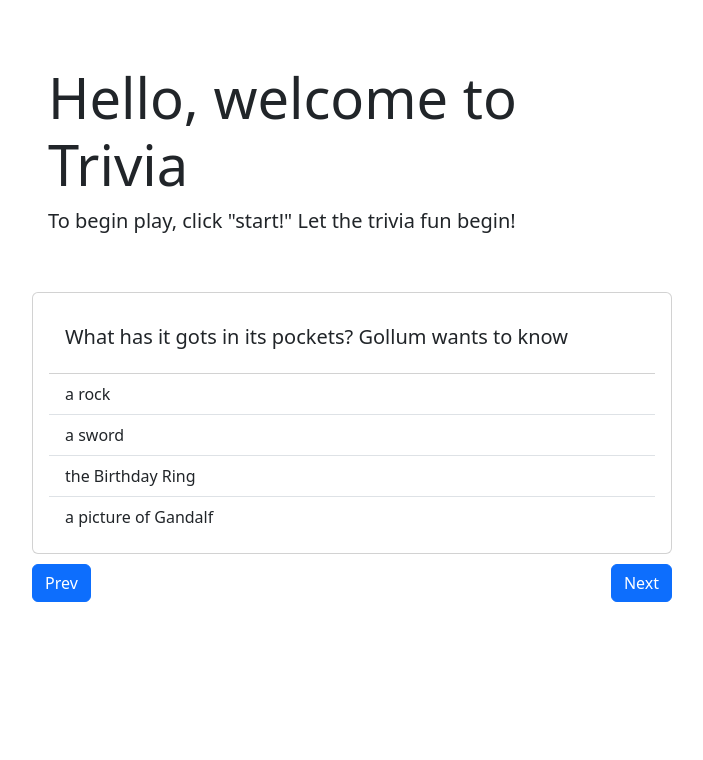
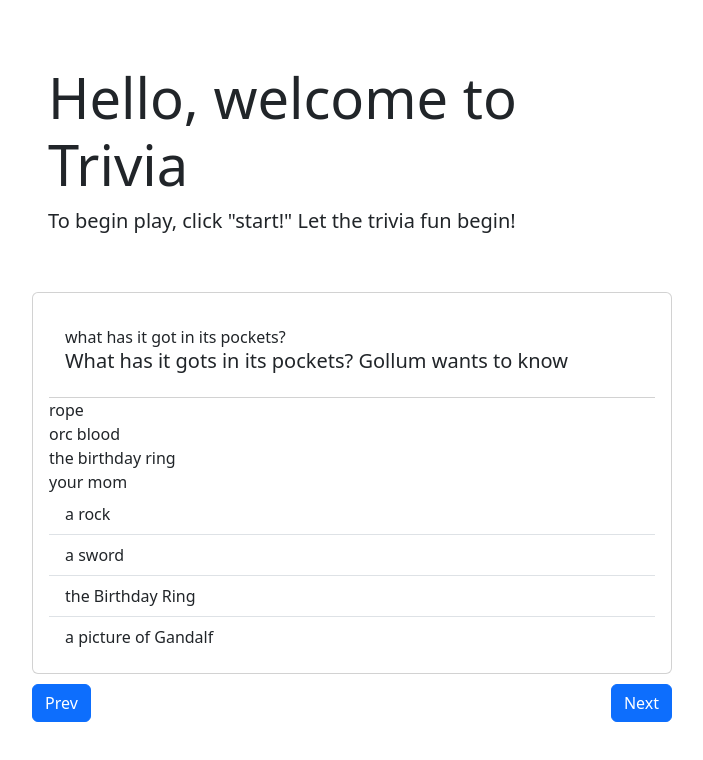
Before and after one commit to jbierly1/react-trivia, a React (Vite) app: page / in a window 1280 px wide. Both pictures are taken after a click on the element "Start". Shown: the top 760 px of the page, without its empty margins (288-991 px from the left). Built offline with nearby package versions, Linux system fonts and the light colour scheme.

Commit message:
broke questiona nd answers down into individual components, built state into full object with current question, began questions array

```diff
--- a/src/App.tsx
+++ b/src/App.tsx
@@ -5,16 +5,47 @@ import Welcome from './Welcome.tsx'
 import Start from './Start.tsx'
 import QuizBox from './QuizBoxThings/QuizBox.tsx'
 import Buttons from './Buttons.tsx'
+import TestingQuiz from './TestingQuiz.tsx'
+//next tasks:
+//copy formatting for question and answer down into thir components, delete the duplication
+//replace the text w <answer></answer> in quizbox
+//pass current question down as props to quizbox and then its components, populate them
 
+  //rework state so 'gamestarted' is just one part of an object
+  //add a state for keeping track of score, should track right or wrong as selected for the questoin (later will be for each question)
+  //question refactored entry 0 of an array of question objects, should still display in quiz box
+  //quiz box should track which answer was clicked and display green if correct, red if wrong, and update score(just console log score as we go for now)
+  //make list of 20 questions, w 'right' marked and each able to store if right or wrong or none was clicked
+  //use forward and back buttons to move through the questions(but once they're wrong canot be altered)
+  //at this point shouold move through questions,register right and wrong or none w color change
+  //when question index =20, next button turns to 'see score'
+  //make score and play again components
+  //if next button (w its new text) clicked when indedx=20, stop displaying questions
+  //then display score and play again components, populate score
+  //make play again functionality work
 function App() {
 
-  const [gameStarted,setGameStarted]=useState(false)
+  const QuestionList=[{
+    Question: "what has it got in its pockets?",
+    Answer1: "rope",
+    Answer2: "orc blood",
+    Answer3: "the birthday ring",
+    Answer4: "your mom",
+    Answered: false,
+    AnsweredCorrectly: false,
+    Correct:  3}]
+
+  const [gameState,setGameState]=useState({
+    CurrentQuestion: QuestionList[0],
+    gameStarted: false
+    }
+)
   return (
     <div>
       <Welcome></Welcome>
-      {!gameStarted &&<Start onClick={()=> setGameStarted(true)}>Start</Start>}
-      {gameStarted&&<QuizBox></QuizBox>}
-      {gameStarted&&<Buttons></Buttons>}
+      {!gameState.gameStarted &&<Start onClick={()=> setGameState({...gameState, gameStarted:true})}>Start</Start>}
+      {gameState.gameStarted&&<QuizBox currentQuestion={gameState.CurrentQuestion}></QuizBox>}
+      {gameState.gameStarted&&<Buttons></Buttons>}
 
     </div>
   )
--- a/src/QuizBoxThings/Answer.tsx
+++ b/src/QuizBoxThings/Answer.tsx
@@ -0,0 +1,8 @@
+interface Props{
+    answerText: string
+    }
+
+const Answer=({answerText}: Props)=>{
+    return <div>{answerText}</div>
+    }
+export default Answer
--- a/src/QuizBoxThings/Question.tsx
+++ b/src/QuizBoxThings/Question.tsx
@@ -0,0 +1,9 @@
+interface Props{
+    questionText: string
+    }
+
+const Question=({questionText}: Props)=>{
+    return <div>{questionText}</div>
+}
+
+export default Question
--- a/src/QuizBoxThings/QuizBox.tsx
+++ b/src/QuizBoxThings/QuizBox.tsx
@@ -1,10 +1,30 @@
-function QuizBox(){
-    return <div className="card mt-4 w-50 p-3 mx-auto" style={{width: '18rem;'}}>
+import Question from './Question.tsx'
+import Answer from './Answer.tsx'
+
+interface Props{
+  currentQuestion: {
+    Question: string,
+    Answer1: string,
+    Answer2: string,
+    Answer3: string,
+    Answer4: string,
+    Answered: boolean,
+    AnsweredCorrectly: boolean,
+    Correct:  number
+  }
+}
+const QuizBox=({currentQuestion}: Props)=>{
+  return <div className="card mt-4 w-50 p-3 mx-auto" style={{width: '18rem;'}}>
 
   <div className="card-body">
+    <Question questionText={currentQuestion.Question}></Question>
     <h5 className="card-title">What has it gots in its pockets? Gollum wants to know</h5>
   </div>
   <ul className="list-group list-group-flush">
+    <Answer answerText={currentQuestion.Answer1}></Answer>
+    <Answer answerText={currentQuestion.Answer2}></Answer>
+    <Answer answerText={currentQuestion.Answer3}></Answer>
+    <Answer answerText={currentQuestion.Answer4}></Answer>
     <li className="list-group-item">a rock</li>
     <li className="list-group-item">a sword</li>
     <li className="list-group-item">the Birthday Ring</li>
@@ -14,4 +34,5 @@ function QuizBox(){
 </div>
 }
 
+
 export default QuizBox
--- /dev/null
+++ b/src/TestingQuiz.tsx
@@ -0,0 +1,13 @@
+function TestingQuiz(){
+ return <div className="card" style={{width: "18rem"}}>
+    <div className="card-body">
+   <h5 className="card-title">Card title</h5>
+   <p className="card-text">Some quick example text to build on the card title and make up the bulk of the card's content.</p>
+   <a href="#" className="btn btn-primary">Go somewhere</a>
+ </div>
+</div>
+}
+
+
+
+export default TestingQuiz
```
